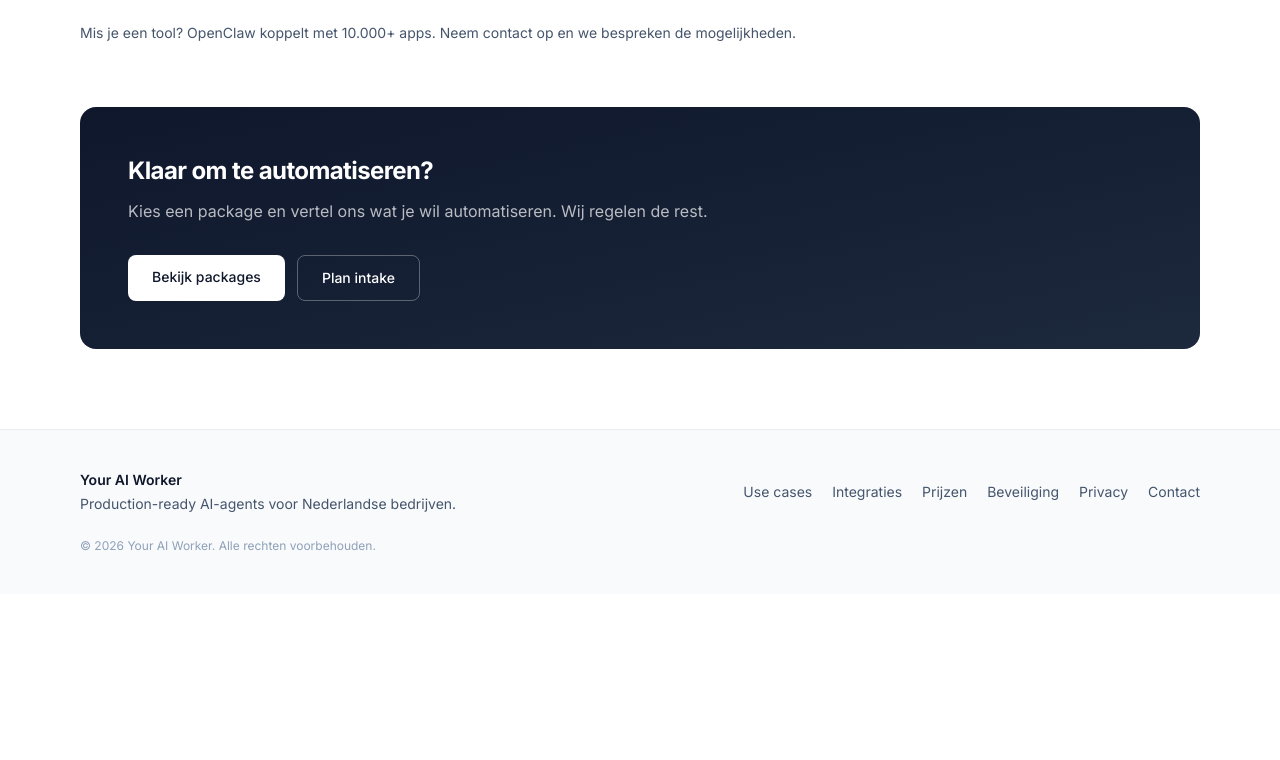
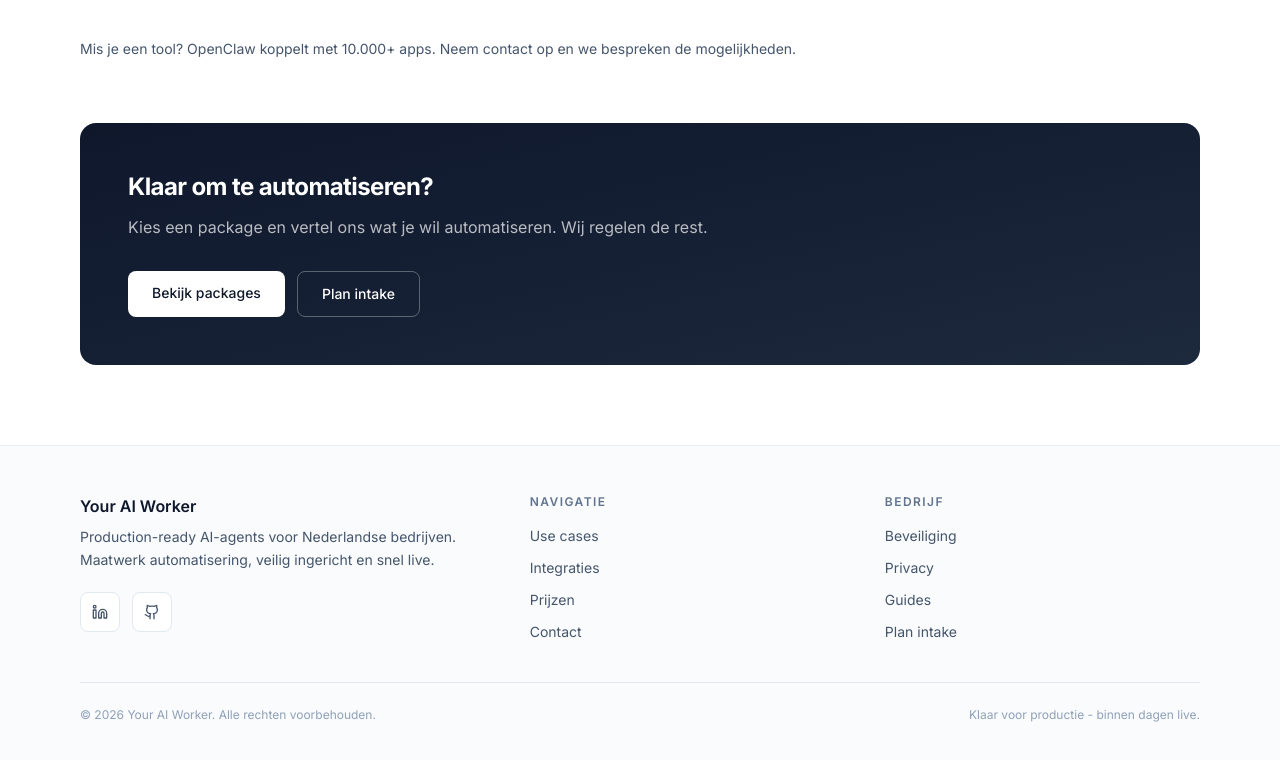
Before and after one commit to openclawbot69420-ux/youraiworker-site, a Next.js app: page /integrations in a window 1280 px wide. Shown: the part 1014-1774 px from the top of the page. Before the commit the page ends 1608 px from the top, so only its background shows below. Built offline with nearby package versions, Linux system fonts and the light colour scheme.

Commit message:
feat: lucide icons for use cases/integrations/guides + footer social icons

```diff
--- a/package.json
+++ b/package.json
@@ -8,6 +8,7 @@
     "start": "next start"
   },
   "dependencies": {
+    "lucide-react": "^0.511.0",
     "next": "latest",
     "nodemailer": "^8.0.1",
     "react": "latest",
--- a/src/app/guides/page.tsx
+++ b/src/app/guides/page.tsx
@@ -1,4 +1,6 @@
 import type { Metadata } from "next"
+import type { LucideIcon } from "lucide-react"
+import { Clipboard, Key, Ruler, ShieldCheck, Target, Zap } from "lucide-react"
 
 export const metadata: Metadata = {
   title: "AI Agent Guides",
@@ -7,36 +9,40 @@ export const metadata: Metadata = {
 
 const guides = [
   {
-    icon: "🎯",
+    icon: Target,
     title: "Setting up your first AI agent",
     description: "Stap-voor-stap van use case kiezen tot go-live.",
   },
   {
-    icon: "📋",
+    icon: Clipboard,
     title: "Choosing the right package",
     description: "Match je workflow en integraties aan het juiste package.",
   },
   {
-    icon: "🔑",
+    icon: Key,
     title: "Preparing for AI agent setup",
     description: "Checklist zodat de implementatie soepel verloopt.",
   },
   {
-    icon: "📏",
+    icon: Ruler,
     title: "Measuring AI agent ROI",
     description: "Meet wat je bespaart en waar je winst pakt.",
   },
   {
-    icon: "🔐",
+    icon: ShieldCheck,
     title: "AI agent security checklist",
     description: "Best practices voor permissions, logging en data.",
   },
   {
-    icon: "⚡",
+    icon: Zap,
     title: "Automating lead follow-up",
     description: "Nooit meer leads verliezen door trage opvolging.",
   },
-]
+] satisfies Array<{
+  icon: LucideIcon
+  title: string
+  description: string
+}>
 
 const GuidesPage: React.FC = () => {
   return (
@@ -52,11 +58,11 @@ const GuidesPage: React.FC = () => {
         {guides.map((guide) => (
           <div
             key={guide.title}
-            className="rounded-2xl border border-slate-200 bg-white p-6 hover:shadow-md hover:border-slate-300 transition-all"
+            className="rounded-2xl border border-slate-200 bg-white p-6 transition-all hover:border-slate-300 hover:shadow-md"
           >
             <div className="flex items-center gap-3">
-              <span className="inline-flex h-10 w-10 items-center justify-center rounded-xl bg-slate-50 text-xl">
-                {guide.icon}
+              <span className="inline-flex h-10 w-10 items-center justify-center rounded-xl border border-slate-200 bg-slate-50 text-slate-700">
+                <guide.icon className="h-5 w-5" aria-hidden="true" />
               </span>
               <h2 className="font-semibold">{guide.title}</h2>
             </div>
--- a/src/app/integrations/page.tsx
+++ b/src/app/integrations/page.tsx
@@ -1,4 +1,21 @@
 import type { Metadata } from "next"
+import type { LucideIcon } from "lucide-react"
+import {
+  Building2,
+  CalendarDays,
+  ClipboardList,
+  Cloud,
+  Folder,
+  GitBranch,
+  LifeBuoy,
+  Mail,
+  MessageCircle,
+  MessageSquare,
+  Send,
+  Sparkles,
+  Table,
+  Workflow,
+} from "lucide-react"
 
 export const metadata: Metadata = {
   title: "AI Agent Integrations",
@@ -6,21 +23,25 @@ export const metadata: Metadata = {
 }
 
 const integrations = [
-  { name: "Gmail", badge: "GM" },
-  { name: "Google Calendar", badge: "GC" },
-  { name: "Google Drive", badge: "GD" },
-  { name: "WhatsApp", badge: "WA" },
-  { name: "Telegram", badge: "TG" },
-  { name: "Slack", badge: "SL" },
-  { name: "HubSpot", badge: "HS" },
-  { name: "Salesforce", badge: "SF" },
-  { name: "Jira", badge: "JR" },
-  { name: "Zendesk", badge: "ZD" },
-  { name: "Zapier", badge: "ZP" },
-  { name: "Make", badge: "MK" },
-  { name: "n8n", badge: "N8" },
-  { name: "Google Sheets", badge: "GS" },
-]
+  { name: "Gmail", badge: "GM", icon: Mail },
+  { name: "Google Calendar", badge: "GC", icon: CalendarDays },
+  { name: "Google Drive", badge: "GD", icon: Folder },
+  { name: "WhatsApp", badge: "WA", icon: MessageCircle },
+  { name: "Telegram", badge: "TG", icon: Send },
+  { name: "Slack", badge: "SL", icon: MessageSquare },
+  { name: "HubSpot", badge: "HS", icon: Building2 },
+  { name: "Salesforce", badge: "SF", icon: Cloud },
+  { name: "Jira", badge: "JR", icon: ClipboardList },
+  { name: "Zendesk", badge: "ZD", icon: LifeBuoy },
+  { name: "Zapier", badge: "ZP", icon: Workflow },
+  { name: "Make", badge: "MK", icon: Sparkles },
+  { name: "n8n", badge: "N8", icon: GitBranch },
+  { name: "Google Sheets", badge: "GS", icon: Table },
+] satisfies Array<{
+  name: string
+  badge: string
+  icon: LucideIcon
+}>
 
 const IntegrationsPage: React.FC = () => {
   return (
@@ -36,12 +57,15 @@ const IntegrationsPage: React.FC = () => {
         {integrations.map((integration) => (
           <div
             key={integration.name}
-            className="rounded-2xl border border-slate-200 bg-white p-6 hover:shadow-md hover:border-slate-300 transition-all"
+            className="rounded-2xl border border-slate-200 bg-white p-6 transition-all hover:border-slate-300 hover:shadow-md"
           >
             <div className="flex items-center gap-3">
-              <span className="inline-flex h-10 w-10 items-center justify-center rounded-xl bg-slate-900 text-xs font-semibold text-white">
-                {integration.badge}
-              </span>
+              <div className="relative inline-flex h-11 w-11 items-center justify-center rounded-xl border border-slate-200 bg-gradient-to-b from-white to-slate-100 text-slate-700 shadow-sm">
+                <integration.icon className="h-5 w-5" aria-hidden="true" />
+                <span className="absolute -bottom-1 -right-1 inline-flex min-w-5 items-center justify-center rounded-md border border-slate-200 bg-slate-900 px-1 text-[10px] font-semibold leading-4 text-white">
+                  {integration.badge}
+                </span>
+              </div>
               <h2 className="font-semibold">{integration.name}</h2>
             </div>
             <p className="mt-3 text-sm text-slate-600">
--- a/src/app/layout.tsx
+++ b/src/app/layout.tsx
@@ -1,4 +1,5 @@
 import type { Metadata } from "next"
+import { Github, Linkedin } from "lucide-react"
 import "../styles/globals.css"
 
 export const metadata: Metadata = {
@@ -76,25 +77,78 @@ const Header: React.FC = () => {
 
 const Footer: React.FC = () => {
   return (
-    <footer className="border-t border-slate-200/70 bg-slate-50">
-      <div className="mx-auto max-w-6xl px-4 py-10 text-sm text-slate-600">
-        <div className="flex flex-col gap-4 sm:flex-row sm:items-center sm:justify-between">
+    <footer className="border-t border-slate-200/70 bg-slate-50/80">
+      <div className="mx-auto max-w-6xl px-4 py-12 text-sm text-slate-600">
+        <div className="grid gap-10 md:grid-cols-[1.3fr_1fr_1fr]">
           <div>
-            <p className="font-semibold text-slate-900">Your AI Worker</p>
-            <p className="mt-1">Production-ready AI-agents voor Nederlandse bedrijven.</p>
+            <p className="text-base font-semibold text-slate-900">Your AI Worker</p>
+            <p className="mt-2 max-w-sm leading-relaxed">
+              Production-ready AI-agents voor Nederlandse bedrijven. Maatwerk automatisering,
+              veilig ingericht en snel live.
+            </p>
+            <div className="mt-5 flex items-center gap-3">
+              <a
+                href="#"
+                aria-label="LinkedIn"
+                className="inline-flex h-10 w-10 items-center justify-center rounded-lg border border-slate-200 bg-white text-slate-600 transition-colors hover:border-slate-300 hover:text-slate-900"
+              >
+                <Linkedin className="h-4 w-4" aria-hidden="true" />
+              </a>
+              <a
+                href="#"
+                aria-label="GitHub"
+                className="inline-flex h-10 w-10 items-center justify-center rounded-lg border border-slate-200 bg-white text-slate-600 transition-colors hover:border-slate-300 hover:text-slate-900"
+              >
+                <Github className="h-4 w-4" aria-hidden="true" />
+              </a>
+            </div>
           </div>
-          <div className="flex flex-wrap gap-x-5 gap-y-2">
-            <a className="hover:text-slate-900 transition-colors" href="/use-cases">Use cases</a>
-            <a className="hover:text-slate-900 transition-colors" href="/integrations">Integraties</a>
-            <a className="hover:text-slate-900 transition-colors" href="/pricing">Prijzen</a>
-            <a className="hover:text-slate-900 transition-colors" href="/security">Beveiliging</a>
-            <a className="hover:text-slate-900 transition-colors" href="/privacy">Privacy</a>
-            <a className="hover:text-slate-900 transition-colors" href="/contact">Contact</a>
+
+          <div>
+            <p className="text-xs font-semibold uppercase tracking-[0.12em] text-slate-500">
+              Navigatie
+            </p>
+            <div className="mt-4 flex flex-col gap-3">
+              <a className="transition-colors hover:text-slate-900" href="/use-cases">
+                Use cases
+              </a>
+              <a className="transition-colors hover:text-slate-900" href="/integrations">
+                Integraties
+              </a>
+              <a className="transition-colors hover:text-slate-900" href="/pricing">
+                Prijzen
+              </a>
+              <a className="transition-colors hover:text-slate-900" href="/contact">
+                Contact
+              </a>
+            </div>
+          </div>
+
+          <div>
+            <p className="text-xs font-semibold uppercase tracking-[0.12em] text-slate-500">
+              Bedrijf
+            </p>
+            <div className="mt-4 flex flex-col gap-3">
+              <a className="transition-colors hover:text-slate-900" href="/security">
+                Beveiliging
+              </a>
+              <a className="transition-colors hover:text-slate-900" href="/privacy">
+                Privacy
+              </a>
+              <a className="transition-colors hover:text-slate-900" href="/guides">
+                Guides
+              </a>
+              <a className="transition-colors hover:text-slate-900" href="/contact">
+                Plan intake
+              </a>
+            </div>
           </div>
         </div>
-        <p className="mt-6 text-xs text-slate-400">
-          © {new Date().getFullYear()} Your AI Worker. Alle rechten voorbehouden.
-        </p>
+
+        <div className="mt-10 flex flex-col gap-3 border-t border-slate-200 pt-6 text-xs text-slate-400 sm:flex-row sm:items-center sm:justify-between">
+          <p>© {new Date().getFullYear()} Your AI Worker. Alle rechten voorbehouden.</p>
+          <p>Klaar voor productie - binnen dagen live.</p>
+        </div>
       </div>
     </footer>
   )
```
Also changed, not shown: src/app/use-cases/page.tsx (+35 -16 lines), 1 other file (tests, documents, lock files or other folders).
